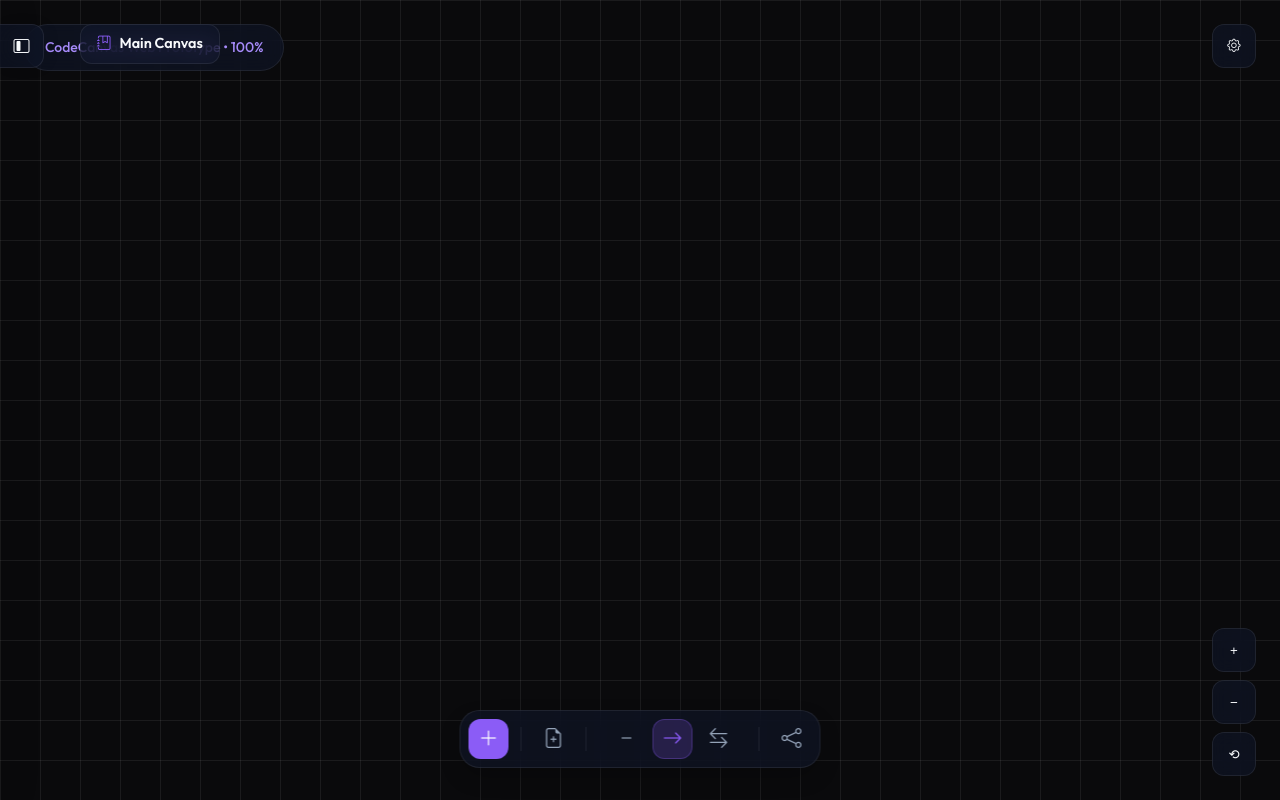
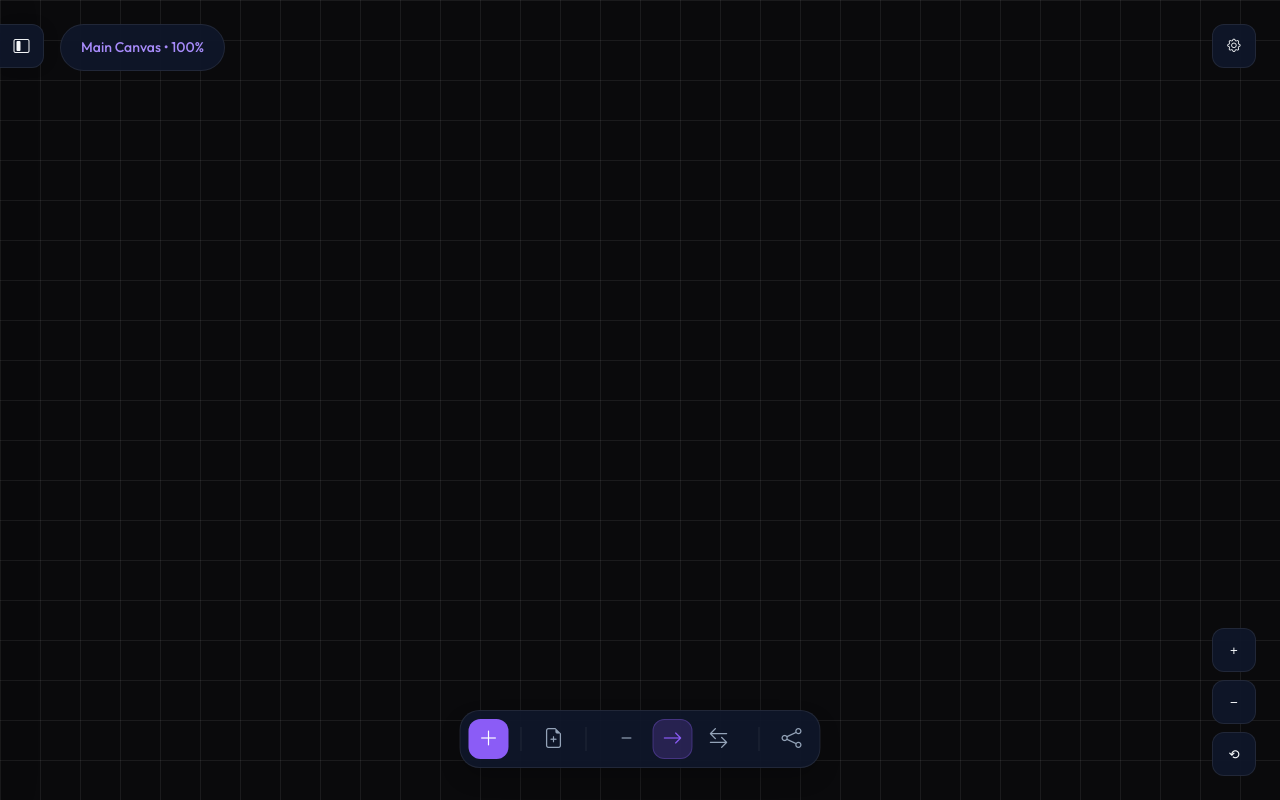
Before and after one commit to hashcodes7/codecanvas_web, a React (Vite) app: page / in a window 1280 px wide. Both pictures are taken after a click on the button 235 px from the left and 44 px from the top of the page. Built offline with nearby package versions, Linux system fonts and the light colour scheme.

Commit message:
lag issue

```diff
--- a/src/App.tsx
+++ b/src/App.tsx
@@ -302,6 +302,7 @@ function App() {
   const [syntaxTheme, setSyntaxTheme] = useState<'classic' | 'monokai' | 'nord' | 'solarized' | 'ink'>('classic');
 
   const [isPanning, setIsPanning] = useState(false);
+  const [isInteracting, setIsInteracting] = useState(false);
   const [selectedNodeId, setSelectedNodeId] = useState<string | null>(null);
   const [selectedConnectionId, setSelectedConnectionId] = useState<string | null>(null);
   const [defaultLineType, setDefaultLineType] = useState<'line' | 'arrow' | 'bi-arrow'>('arrow');
@@ -457,6 +458,17 @@ function App() {
     };
   }, []);
 
+  const updateCanvasDisplay = useCallback(() => {
+    if (transformLayerRef.current) {
+      transformLayerRef.current.style.transform = `translate(${offsetRef.current.x}px, ${offsetRef.current.y}px) scale(${scaleRef.current})`;
+    }
+    if (viewportRef.current) {
+      viewportRef.current.style.setProperty('--canvas-x', `${offsetRef.current.x}px`);
+      viewportRef.current.style.setProperty('--canvas-y', `${offsetRef.current.y}px`);
+      viewportRef.current.style.setProperty('--canvas-scale', scaleRef.current.toString());
+    }
+  }, []);
+
   const updateSVGLinesForNode = useCallback((nodeId: string) => {
     const connIds = connectionsByNodeRef.current.get(nodeId) || [];
     connIds.forEach(cId => {
@@ -866,10 +878,9 @@ function App() {
     const dy = e.clientY - lastMousePos.current.y;
 
     if (isPanning) {
+      if (!isInteracting) setIsInteracting(true);
       offsetRef.current = { x: offsetRef.current.x + dx, y: offsetRef.current.y + dy };
-      if (transformLayerRef.current) {
-        transformLayerRef.current.style.transform = `translate(${offsetRef.current.x}px, ${offsetRef.current.y}px) scale(${scaleRef.current})`;
-      }
+      updateCanvasDisplay();
     } else if (resizingNodeRef.current) {
       const { id, startX, startY, startW, startH } = resizingNodeRef.current;
       const dX = (e.clientX - startX) / scaleRef.current;
@@ -1136,32 +1147,22 @@ function App() {
 
         const scaleRatio = dist / lastTouchDistance.current;
 
-        // We need to use functional state updates or refs for state variables to avoid stale closures
-        // Since we are inside useEffect with dependencies, we can use current state,
-        // BUT we need to be careful about the dependency array potentially resetting listeners too often.
-        // Ideally, we'd use refs for scale/offset, but that requires a bigger refactor.
-        // For now, we will add [scale, offset] to the effect deps, which is acceptable
-        // (listeners re-attach on frame updates, might be slight perf hit but functional).
-
-        setScale(prevScale => {
+        const prevScale = scaleRef.current;
         const newScale = Math.min(Math.max(prevScale * scaleRatio, 0.1), 5);
 
-          setOffset(prevOffset => {
+        if (newScale !== prevScale) {
+          if (!isInteracting) setIsInteracting(true);
+          scaleRef.current = newScale;
           const rect = el.getBoundingClientRect();
           const cx = center.x - rect.left;
           const cy = center.y - rect.top;
 
-            // We need the "effective" scale before this update?
-            // Actually, simplified math:
-            // NewOffset = P - (P - OldOffset) * (NewScale / OldScale)
-
-            const newOffsetX = cx - (cx - prevOffset.x) * (newScale / prevScale);
-            const newOffsetY = cy - (cy - prevOffset.y) * (newScale / prevScale);
-            return { x: newOffsetX, y: newOffsetY };
-          });
-
-          return newScale;
-        });
+          const newOffsetX = cx - (cx - offsetRef.current.x) * (newScale / prevScale);
+          const newOffsetY = cy - (cy - offsetRef.current.y) * (newScale / prevScale);
+          offsetRef.current = { x: newOffsetX, y: newOffsetY };
+
+          updateCanvasDisplay();
+        }
 
         lastTouchDistance.current = dist;
       }
@@ -1171,6 +1172,10 @@ function App() {
       if (e.touches.length < 2) {
         lastTouchDistance.current = null;
         initialPinchCenter.current = null;
+        setIsInteracting(false);
+        // Sync back to React state only when gesture ends
+        setScale(scaleRef.current);
+        setOffset({ ...offsetRef.current });
       }
     };
 
@@ -1178,41 +1183,45 @@ function App() {
       // Prevent browser zoom (Ctrl + Wheel)
       if (e.ctrlKey || e.metaKey) {
         e.preventDefault();
+        if (!isInteracting) setIsInteracting(true);
 
         const delta = -e.deltaY;
-        // Use functional state to avoid stale closures
-        setScale(prevScale => {
+        const prevScale = scaleRef.current;
         const factor = Math.pow(1.1, delta / 100);
         const newScale = Math.min(Math.max(prevScale * factor, 0.1), 5);
 
-          setOffset(prevOffset => {
         const rect = el.getBoundingClientRect();
         const mouseX = e.clientX - rect.left;
         const mouseY = e.clientY - rect.top;
 
-            // Calculate offset based on current (previous) scale state
-            const newOffsetX = mouseX - (mouseX - prevOffset.x) * (newScale / prevScale);
-            const newOffsetY = mouseY - (mouseY - prevOffset.y) * (newScale / prevScale);
-            return { x: newOffsetX, y: newOffsetY };
-          });
-          return newScale;
-        });
+        const newOffsetX = mouseX - (mouseX - offsetRef.current.x) * (newScale / prevScale);
+        const newOffsetY = mouseY - (mouseY - offsetRef.current.y) * (newScale / prevScale);
+
+        scaleRef.current = newScale;
+        offsetRef.current = { x: newOffsetX, y: newOffsetY };
+
+        updateCanvasDisplay();
+
+        // Debounced sync for wheel
+        if ((window as any).wheelSyncTimeout) clearTimeout((window as any).wheelSyncTimeout);
+        (window as any).wheelSyncTimeout = setTimeout(() => {
+          setScale(scaleRef.current);
+          setOffset({ ...offsetRef.current });
+          setIsInteracting(false);
+        }, 150);
       } else {
-        // Panning (Standard Wheel)
-        // Note: We don't preventDefault here by default to allow node content scrolling.
-        // But if we want to force canvas pan, we can.
-        // Behavior: If e.target is canvas, pan. If inside node, bubbling might occur.
-        // For consistent "like native" feel, we only pan if the event wasn't consumed?
-        // Simpler approach: Always pan canvas, but rely on browser to handle scrollable children first?
-        // Actually, since we are using offset/translate, we are doing virtual scrolling.
-        // We should just update offset.
-
-        // Check if we are over a scrollable element?
-        // For now, simple implementation:
-        setOffset(prev => ({
-          x: prev.x - e.deltaX,
-          y: prev.y - e.deltaY
-        }));
+        if (!isInteracting) setIsInteracting(true);
+        offsetRef.current = {
+          x: offsetRef.current.x - e.deltaX,
+          y: offsetRef.current.y - e.deltaY
+        };
+        updateCanvasDisplay();
+
+        if ((window as any).wheelSyncTimeout) clearTimeout((window as any).wheelSyncTimeout);
+        (window as any).wheelSyncTimeout = setTimeout(() => {
+          setOffset({ ...offsetRef.current });
+          setIsInteracting(false);
+        }, 150);
       }
     };
 
@@ -1227,11 +1236,11 @@ function App() {
       el.removeEventListener('touchend', handleTouchEnd);
       el.removeEventListener('wheel', handleWheel);
     };
-  }, [scale, offset]);
+  }, []);
 
   return (
     <div
-      className="canvas-viewport"
+      className={`canvas-viewport ${isInteracting ? 'is-interacting' : ''}`}
       ref={viewportRef}
       style={{ '--grid-opacity': backgroundOpacity * 0.1 } as any}
       onPointerDown={handlePointerDown}
@@ -1240,16 +1249,17 @@ function App() {
       onDragOver={handleDragOver}
       onDrop={handleDrop}
     >
+      <div className="canvas-background-container" style={{ pointerEvents: 'none' }}>
+        <div className={`canvas-background ${backgroundPattern}`} />
+      </div>
+
       <div
         className="canvas-transform-layer"
+        ref={transformLayerRef}
         style={{
           transform: `translate(${offset.x}px, ${offset.y}px) scale(${scale})`
         }}
       >
-        <div className="canvas-background-container" style={{ pointerEvents: 'none' }}>
-          <div className={`canvas-background ${backgroundPattern}`} />
-        </div>
-
         {nodes.map(node => (
           <CanvasNode
             key={node.id}
@@ -1470,40 +1480,18 @@ function App() {
         )}
       </div>
 
-      {/* Top Left Breadcrumb (Optional but nice) */}
-      {!isSidebarOpen && (
-        <div style={{
-          position: 'fixed',
-          top: '24px',
-          left: '80px',
-          zIndex: 2000,
-          display: 'flex',
-          alignItems: 'center',
-          gap: '8px',
-          padding: '8px 16px',
-          borderRadius: '12px',
-          background: 'var(--bg-ui)',
-          backdropFilter: 'blur(12px)',
-          border: '1px solid var(--border-subtle)',
-          color: 'var(--text-main)',
-          fontSize: '0.9rem',
-          fontWeight: 600
-        }}>
-          <i className="bi bi-journal-bookmark" style={{ color: 'var(--accent-primary)' }}></i>
-          {manifest.find(m => m.id === currentProjectId)?.name}
-        </div>
-      )}
+
 
       <div className="canvas-controls">
         <button className="control-btn" onClick={() => setScale((s: number) => Math.min(s + 0.1, 5))}>+</button>
         <button className="control-btn" onClick={() => setScale((s: number) => Math.max(s - 0.1, 0.1))}>−</button>
         <button className="control-btn" onClick={resetTransform}>⟲</button>
       </div>
-
+      {!isSidebarOpen && (
         <div className="glass-container" style={{
           position: 'fixed',
           top: '24px',
-        left: '24px',
+          left: '60px',
           padding: '12px 20px',
           color: '#a78bfa',
           fontSize: '0.875rem',
@@ -1511,8 +1499,9 @@ function App() {
           pointerEvents: 'none',
           zIndex: 100
         }}>
-        CodeCanvas Web Prototype • {Math.round(scale * 100)}%
-      </div>
+          {manifest.find(m => m.id === currentProjectId)?.name} • {Math.round(scale * 100)}%
+        </div>
+      )}
 
       {/* Main Toolbar */}
       <div className="main-toolbar">
--- a/src/index.css
+++ b/src/index.css
@@ -7,8 +7,8 @@
 
   /* Theme Tokens - Dark (Default) */
   --bg-main: #0a0a0c;
-  --bg-node: rgba(20, 20, 25, 0.7);
-  --bg-ui: rgba(15, 23, 42, 0.6);
+  --bg-node: rgba(20, 20, 25, 0.9);
+  --bg-ui: rgba(15, 23, 42, 0.95);
   --bg-ui-hover: rgba(255, 255, 255, 0.1);
   --bg-card: rgba(255, 255, 255, 0.03);
 
@@ -181,38 +181,52 @@ body {
   position: absolute;
   top: 0;
   left: 0;
-  width: 0;
-  height: 0;
+  width: 100%;
+  /* Changed from 0 to 100% to allow proper child positioning */
+  height: 100%;
   transform-origin: 0 0;
   will-change: transform;
+  pointer-events: none;
+  /* Let events pass through to viewport/nodes */
 }
 
-/* Background Patterns */
+/* Background Patterns - Decoupled from node layer for performance */
+.canvas-background-container {
+  position: absolute;
+  top: 0;
+  left: 0;
+  width: 100%;
+  height: 100%;
+  pointer-events: none;
+  z-index: 0;
+  overflow: hidden;
+}
+
 .canvas-background {
   position: absolute;
-  top: -10000px;
-  left: -10000px;
-  width: 20000px;
-  height: 20000px;
+  top: 0;
+  left: 0;
+  width: 100%;
+  height: 100%;
   pointer-events: none;
-  z-index: 0;
+  /* Use CSS variables for ultra-smooth movement handled in JS */
+  background-position: var(--canvas-x, 0px) var(--canvas-y, 0px);
+  background-size: calc(var(--grid-size) * var(--canvas-scale, 1)) calc(var(--grid-size) * var(--canvas-scale, 1));
 }
 
 .canvas-background.grid {
   background-image:
     linear-gradient(rgba(var(--adapter-grid-rgb), var(--grid-opacity)) 1px, transparent 1px),
     linear-gradient(90deg, rgba(var(--adapter-grid-rgb), var(--grid-opacity)) 1px, transparent 1px);
-  background-size: var(--grid-size) var(--grid-size);
 }
 
 .canvas-background.dots {
   background-image: radial-gradient(rgba(var(--adapter-grid-rgb), var(--grid-opacity)) 1px, transparent 1px);
-  background-size: var(--grid-size) var(--grid-size);
 }
 
 .canvas-background.lines {
   background-image: linear-gradient(rgba(var(--adapter-grid-rgb), var(--grid-opacity)) 1px, transparent 1px);
-  background-size: 100% var(--grid-size);
+  background-size: 100% calc(var(--grid-size) * var(--canvas-scale, 1));
 }
 
 /* SVG Connection Layer */
@@ -223,7 +237,6 @@ body {
   position: absolute;
   min-width: 300px;
   background: var(--bg-node);
-  backdrop-filter: blur(20px);
   border: 1px solid var(--border-subtle);
   border-radius: 16px;
   box-shadow: var(--shadow-node);
@@ -239,9 +252,12 @@ body {
   width: fit-content;
   max-width: 600px;
   max-height: 500px;
-  will-change: transform, width, height;
+  /* Reduced will-change list to prevent memory bloat on many nodes */
+  will-change: transform;
   transform-style: preserve-3d;
   backface-visibility: hidden;
+  pointer-events: auto;
+  /* Re-enable pointer events for nodes */
 }
 
 .canvas-node:hover {
@@ -633,7 +649,6 @@ body {
   height: 44px;
   border-radius: 12px;
   background: var(--bg-ui);
-  backdrop-filter: blur(8px);
   border: 1px solid var(--border-subtle);
   color: var(--text-main);
   display: flex;
@@ -650,7 +665,6 @@ body {
 
 .glass-container {
   background: var(--bg-ui);
-  backdrop-filter: blur(12px);
   border: 1px solid var(--border-subtle);
   border-radius: 24px;
 }
@@ -725,7 +739,6 @@ body {
   padding: 8px;
   border-radius: 20px;
   background: var(--bg-ui);
-  backdrop-filter: blur(12px);
   border: 1px solid var(--border-subtle);
   box-shadow: var(--shadow-ui);
   z-index: 2000;
@@ -772,7 +785,6 @@ body {
 
 .settings-menu {
   background: var(--bg-ui);
-  backdrop-filter: blur(16px);
   border: 1px solid var(--border-subtle);
   border-radius: 12px;
   padding: 8px;
```
Lines whose indentation alone changed are shown as unchanged.
